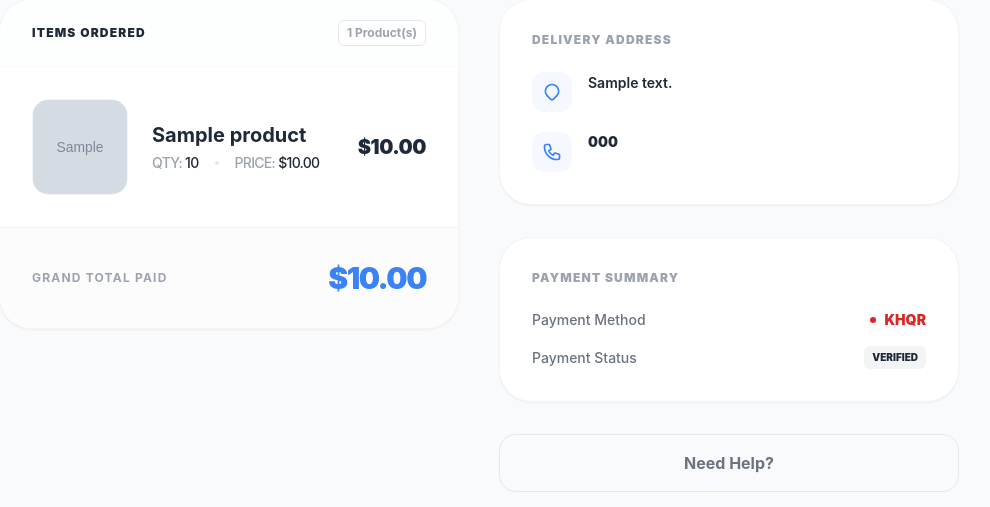
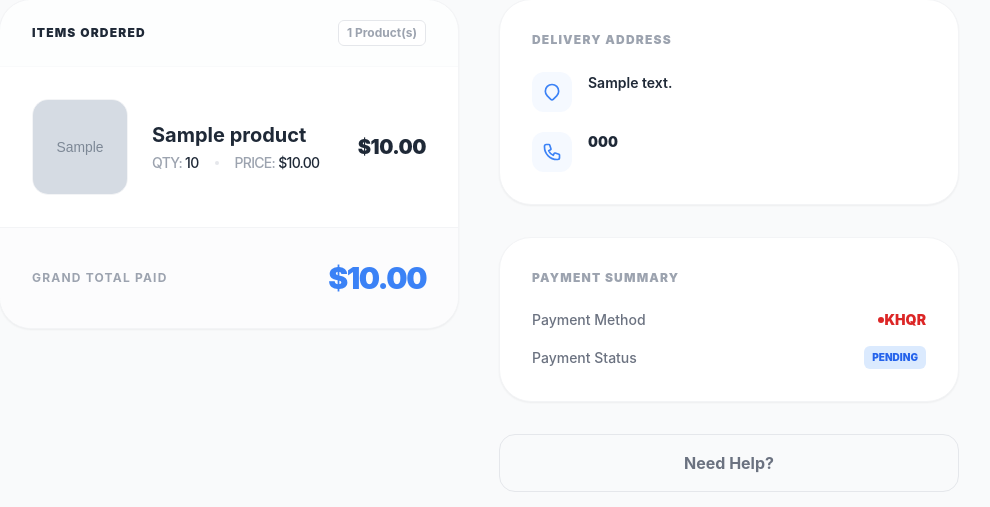
Before and after one commit to Hieng-Phun/Biker_Portal, a Django app: page /orders/1/ in a window 1280 px wide. Shown: the part 267-774 px from the top of the page, without its empty margins (161-1151 px from the left). Run offline with Django 5.2, Linux system fonts and the light colour scheme; a user stored in the database is signed in; tables that the repository leaves empty hold one stand-in row (values such as "Sample post"); grey boxes marked "Sample" are stand-in pictures; some libraries are stand-ins or nearby versions.

Commit message:
update payment method

```diff
--- a/my_app/templates/orders/order_detail.html
+++ b/my_app/templates/orders/order_detail.html
@@ -217,20 +217,24 @@ BikePortal{% endblock %} {% block content %}
         >
           Payment Summary
         </h3>
+        {% for payment in payments %}
         <div class="flex items-center justify-between mb-4">
           <span class="text-sm text-gray-500 font-medium">Payment Method</span>
           <span class="text-sm font-black text-red-600 flex items-center">
-            <span class="w-1.5 h-1.5 bg-red-600 rounded-full mr-2"></span>
-            KHQR
+            <span class="w-1.5 h-1.5 bg-red-600 rounded-full "></span>
+            {{ payment.payment_method }}
           </span>
         </div>
         <div class="flex items-center justify-between">
           <span class="text-sm text-gray-500 font-medium">Payment Status</span>
+
           <span
-            class="text-[10px] font-black text-secondary uppercase bg-gray-100 px-2 py-1 rounded-md"
-            >Verified</span
+            class="text-[10px] font-black uppercase px-2 py-1 rounded-md {% if payment.status == 'PENDING' %} text-blue-600 bg-blue-100 {% elif payment.status == 'COMPLETED' %} text-green-600 bg-green-100 {% else %} text-red-600 bg-red-100 {% endif %}"
+            >{{ payment.status }}</span
           >
+
         </div>
+        {% endfor %}
       </div>
 
       <!-- Help & Actions -->
--- a/my_app/views.py
+++ b/my_app/views.py
@@ -363,10 +363,11 @@ def order_detail(request, order_id):
     # Fetch all items associated with this specific order (the order history items)
     # price_at_purchase is used to show what the user actually paid at that time
     order_items = OrderItem.objects.filter(order=order)
-
+    payments = Payment.objects.filter(order=order)
     context = {
         'order': order,
         'order_items': order_items,
+        'payments': payments
     }
     return render(request, 'orders/order_detail.html', context)
 
```
